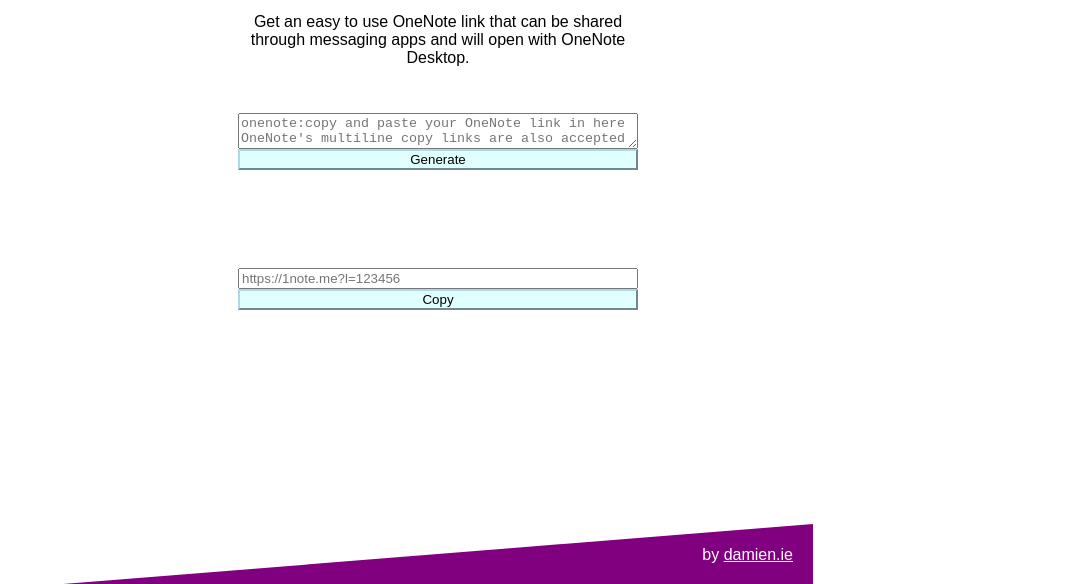
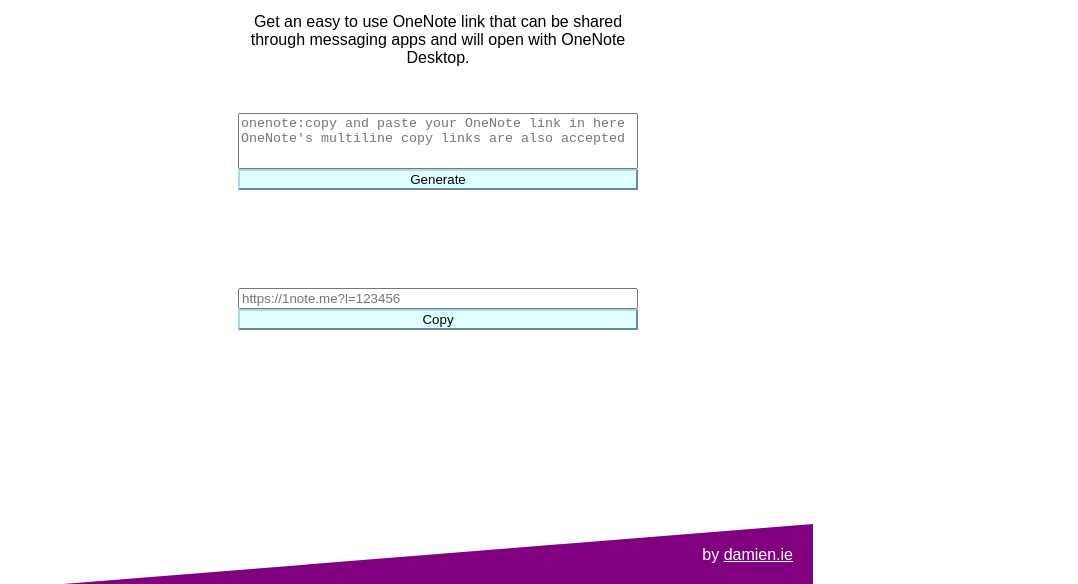
Before and after one commit to damosullivan/1note.me, a plain HTML site: page index.html in a window 1280 px wide. Shown: the part 216-800 px from the top of the page, without its empty margins (202-1280 px from the left). Drawn offline with Linux system fonts and the light colour scheme.

Commit message:
Fixed textarea wrapping and scrolling. Behaves as expected now

```diff
--- a/css/stylesheet.css
+++ b/css/stylesheet.css
@@ -36,6 +36,12 @@
     background: purple;
     -webkit-clip-path: polygon(100% 0, 0 0, 0 100%);
     clip-path: polygon(100% 0, 0 0, 0 100%);
+}
+
+#link {
+    overflow-y:auto;
+    resize: none;
+    height: 50px;
 }
 
 .grow {
--- a/index.html
+++ b/index.html
@@ -31,7 +31,7 @@
         <p class="body">Get an easy to use OneNote link that can be shared through messaging apps and will open with OneNote Desktop.</p>
         <div class="form-space">
             <form action="/.netlify/functions/new" method="POST" onsubmit="return false" >
-                <textarea id="link" name="link" rows="2" cols="80" placeholder="onenote:copy and paste your OneNote link in here
+                <textarea id="link" wrap="off" name="link" rows="2" cols="80" placeholder="onenote:copy and paste your OneNote link in here
 OneNote's multiline copy links are also accepted" onfocus=clearError()></textarea><!-- Textareas are weird. Please ignore th formatting of this line -->
                 <button onclick=submitLink() >Generate</button>
             </form>
```
